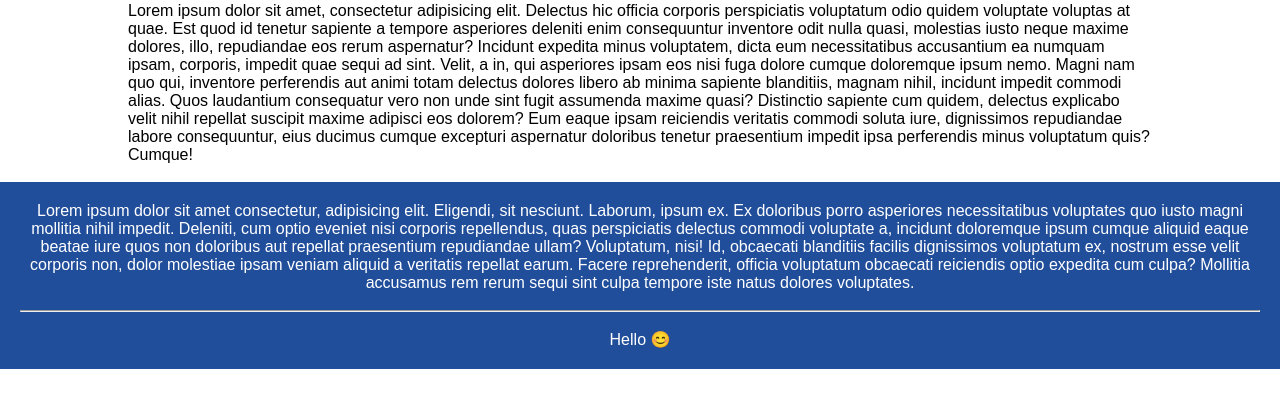
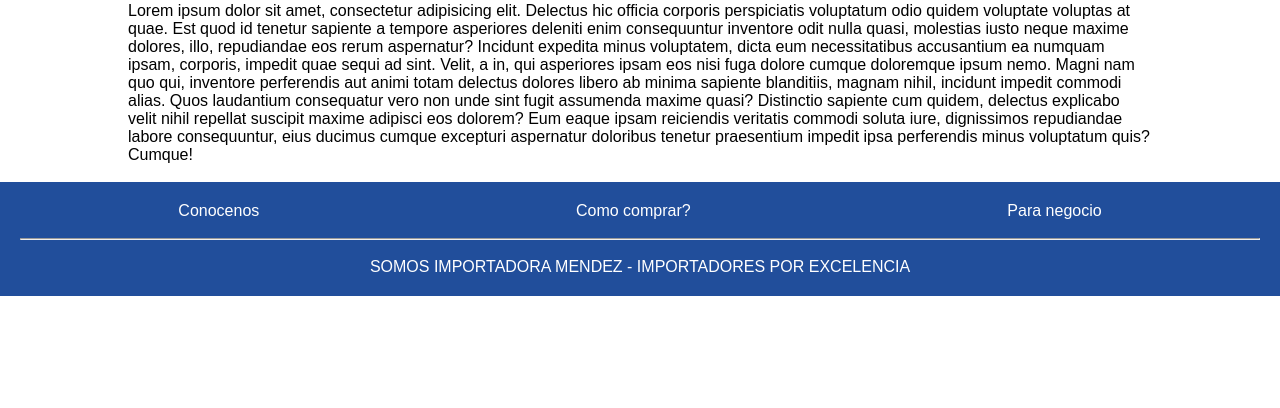
Before and after one commit to jvsacancela/Project-VII-Software, a PHP site: page / in a window 1280 px wide. Shown: the part 181-589 px from the top of the page. Run offline with PHP 8.4, Linux system fonts and the light colour scheme.

Commit message:
se modifico la estructura de las carpetas PAGES

```diff
--- a/src/nav/footer.php
+++ b/src/nav/footer.php
@@ -1,7 +1,20 @@
-<footer>
-    <p>Lorem ipsum dolor sit amet consectetur, adipisicing elit. Eligendi, sit nesciunt. Laborum, ipsum ex. Ex doloribus porro asperiores necessitatibus voluptates quo iusto magni mollitia nihil impedit. Deleniti, cum optio eveniet nisi corporis repellendus, quas perspiciatis delectus commodi voluptate a, incidunt doloremque ipsum cumque aliquid eaque beatae iure quos non doloribus aut repellat praesentium repudiandae ullam? Voluptatum, nisi! Id, obcaecati blanditiis facilis dignissimos voluptatum ex, nostrum esse velit corporis non, dolor molestiae ipsam veniam aliquid a veritatis repellat earum. Facere reprehenderit, officia voluptatum obcaecati reiciendis optio expedita cum culpa? Mollitia accusamus rem rerum sequi sint culpa tempore iste natus dolores voluptates.</p>
+<footer id="footer-index">
+    <div id="footer-enlaces">
+        <div>
+            <p> <a id="enlace-fot" href="">Conocenos</a> </p>
+        </div>
+
+        <div>
+            <p> <a id="enlace-fot" href="">Como comprar?</a> </p>
+        </div>
+
+        <div>
+            <p> <a id="enlace-fot" href="src/pages/info/page-contacto.php">Para negocio</a> </p>
+        </div>
+    </div>
+
     <br>
     <hr>
     <br>
-    <p>Hello 😊</p>
+    <p>SOMOS IMPORTADORA MENDEZ - IMPORTADORES POR EXCELENCIA</p>
 </footer>
--- a/src/nav/style/footer.css
+++ b/src/nav/style/footer.css
@@ -1,4 +1,4 @@
-footer{
+#footer-index{
     background-color:#214e9b;
     color: white;
     padding-top: 20px;
@@ -7,3 +7,14 @@
     padding-right: 20px;
     text-align: center;
 }
+
+#footer-enlaces{
+    display: grid;
+    grid-template-columns: auto auto auto;
+}
+
+#enlace-fot{
+    font-size: 16px;
+    text-decoration: none;
+    color: white;
+}
--- a/src/pages/contacto.php
+++ b/src/pages/info/page-contacto.php
@@ -4,9 +4,9 @@
     <meta charset="UTF-8">
     <meta http-equiv="X-UA-Compatible" content="IE=edge">
     <meta name="viewport" content="width=device-width, initial-scale=1.0">
-    <title>Document</title>
+    <title>CONTACTO</title>
 </head>
 <body>
-    ola
+
 </body>
 </html>
```
Also changed, not shown: config/conexion.php (added, +11 -0 lines), src/pages/producto/page-productos.php (added, +12 -0 lines), src/pages/productos.php (deleted).
